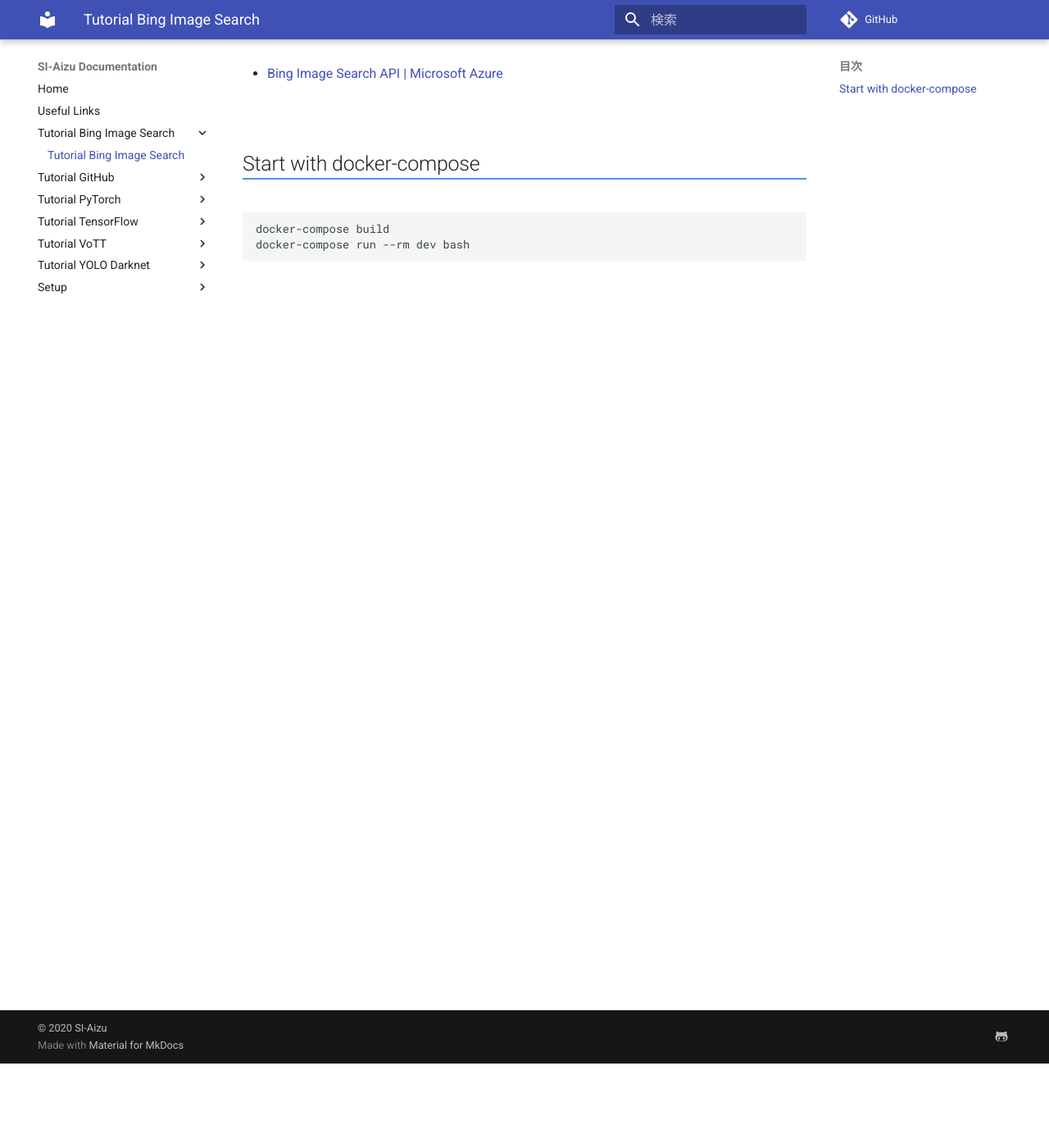
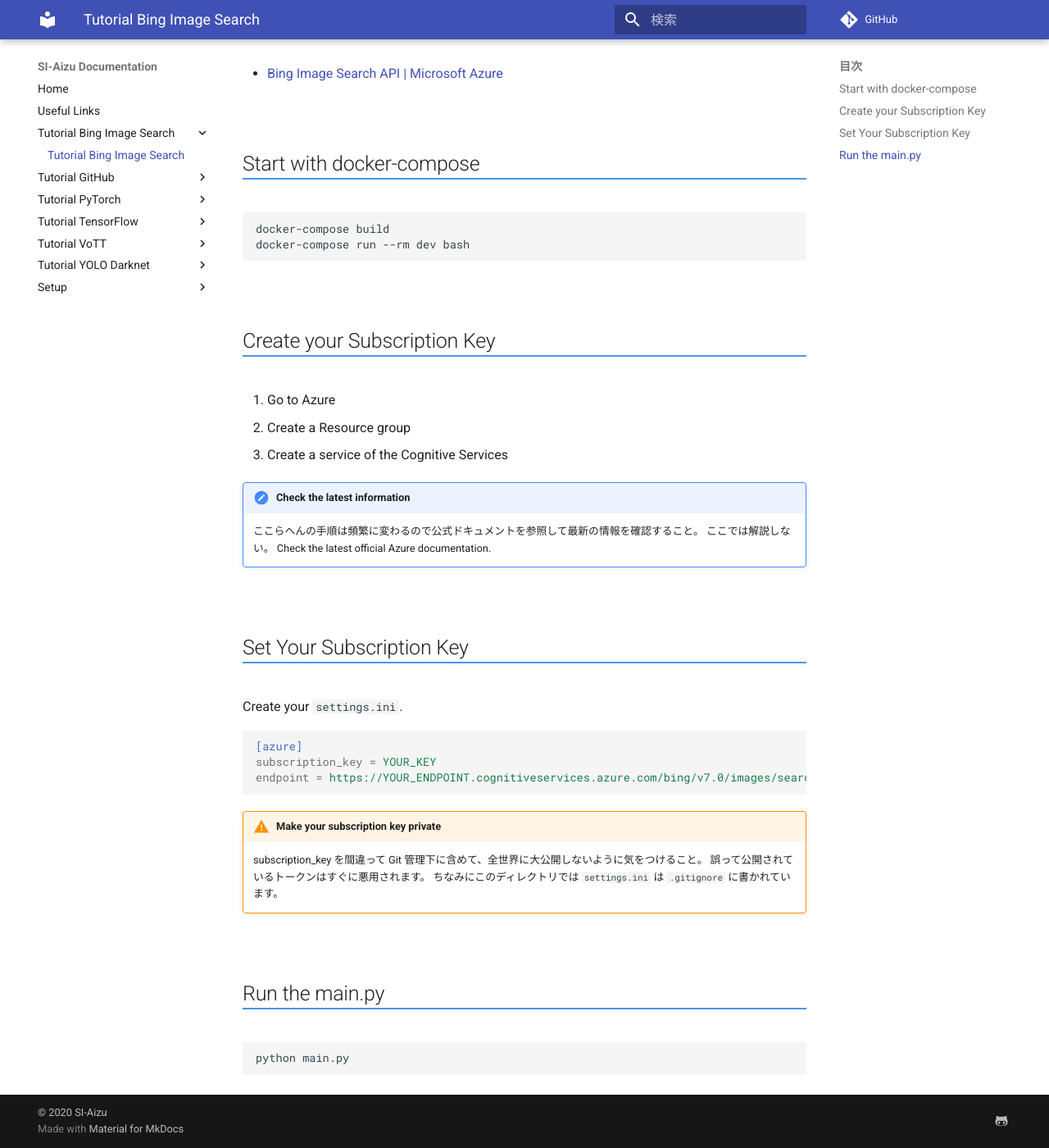
Before and after one commit to SI-Aizu/documentation, an MkDocs documentation site: the page built from docs/Tutorial-Bing-Image-Search/index.md, in a window 1280 px wide and 1400 px high, scrolled down 103 px. Shown: the whole window at 82% size. Built offline with MkDocs 1.6.1 and Material for MkDocs 9.7.7, drawn with Linux system fonts in a browser that asks for light colours; comment, search, counter and statistics services are not loaded.

Commit message:
add notes

````diff
--- a/docs/Tutorial-Bing-Image-Search/index.md
+++ b/docs/Tutorial-Bing-Image-Search/index.md
@@ -10,3 +10,41 @@
 docker-compose build
 docker-compose run --rm dev bash
 ```
+
+
+
+## Create your Subscription Key
+
+1. Go to Azure
+1. Create a Resource group
+1. Create a service of the Cognitive Services
+
+!!! note "Check the latest information"
+    ここらへんの手順は頻繁に変わるので公式ドキュメントを参照して最新の情報を確認すること。
+    ここでは解説しない。
+    Check the latest official Azure documentation.
+
+
+
+## Set Your Subscription Key
+
+Create your `settings.ini`.
+
+```ini
+[azure]
+subscription_key = YOUR_KEY
+endpoint = https://YOUR_ENDPOINT.cognitiveservices.azure.com/bing/v7.0/images/search
+```
+
+!!! warning "Make your subscription key private"
+    subscription_key を間違って Git 管理下に含めて、全世界に大公開しないように気をつけること。
+    誤って公開されているトークンはすぐに悪用されます。
+    ちなみにこのディレクトリでは `settings.ini` は `.gitignore` に書かれています。
+
+
+
+## Run the main.py
+
+```sh
+python main.py
+```
````
Also changed, not shown: docs/Tutorial-Bing-Image-Search/main.py (added, +36 -0 lines), 1 other file.
